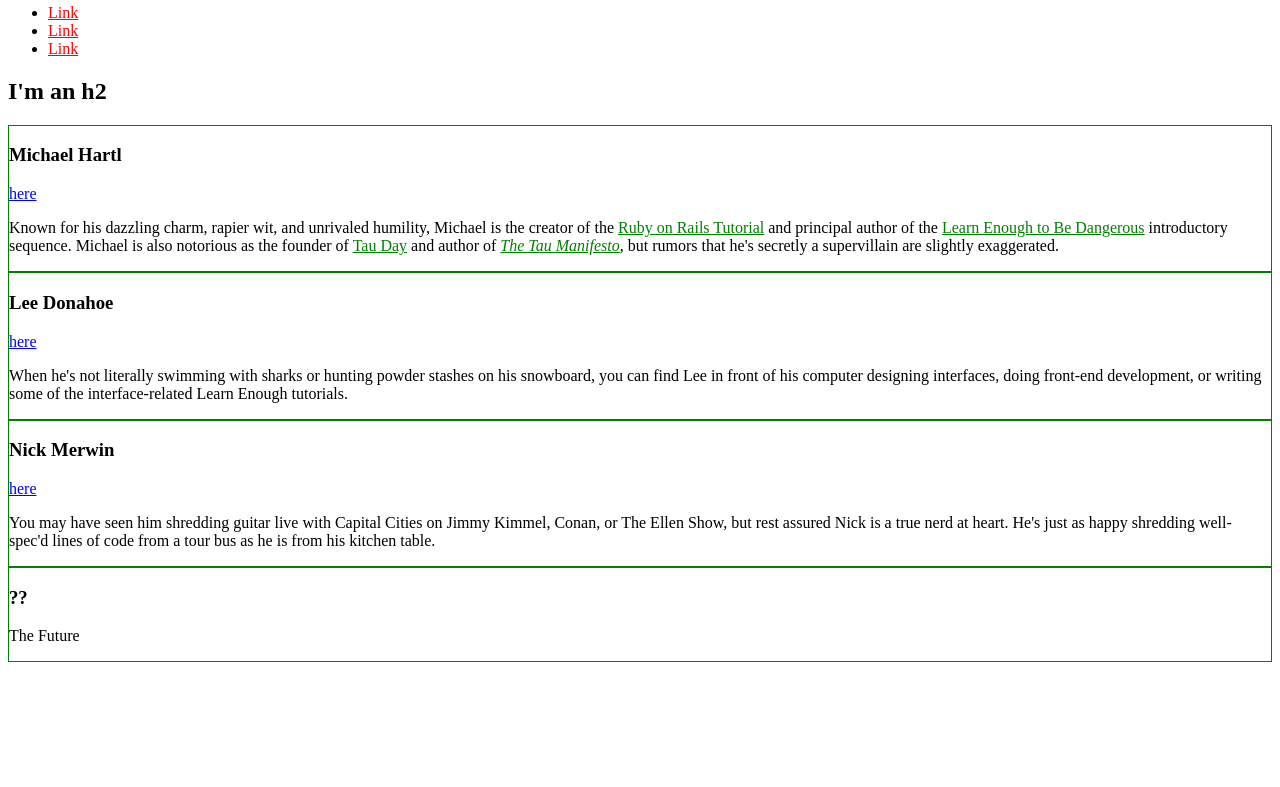
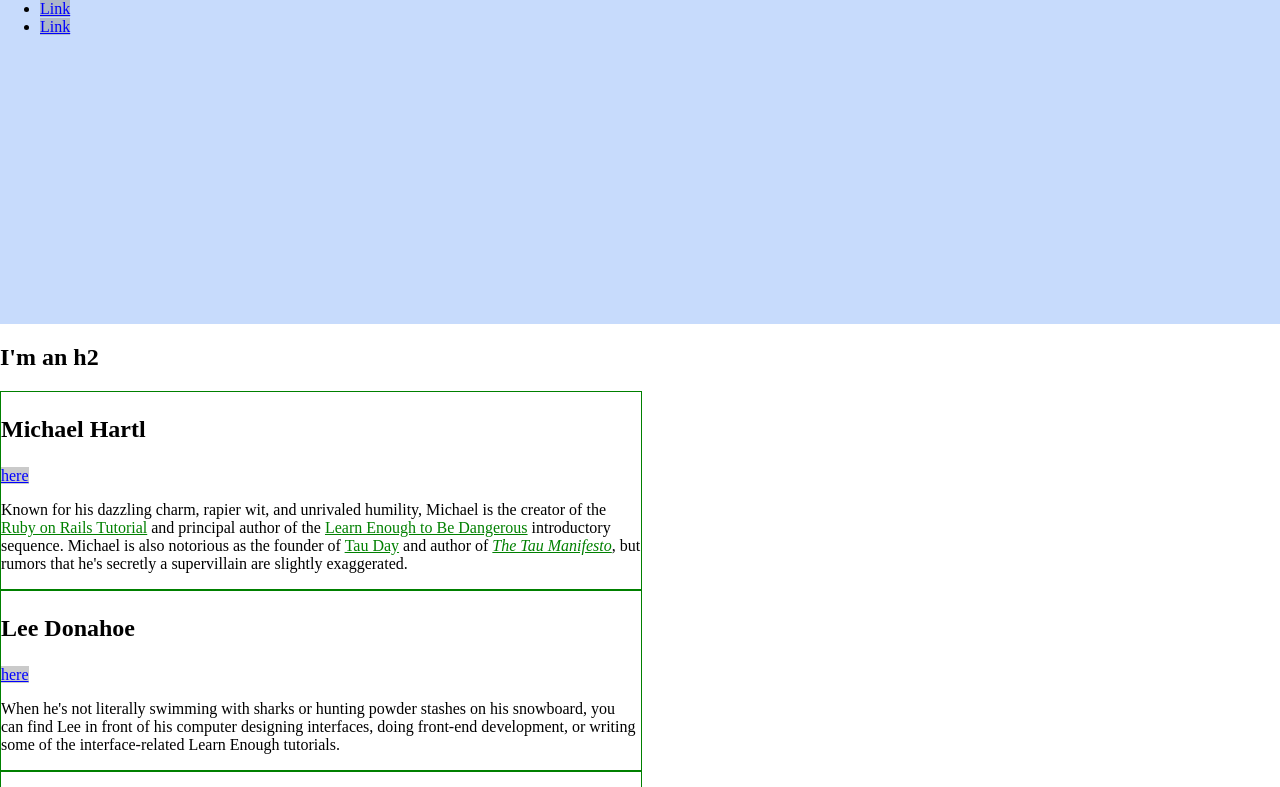
Before and after one commit to notmoff/notmoff.github.io, a plain HTML site: page index.html in a window 1280 px wide. Shown: the part 76-863 px from the top of the page. Before the commit the page ends 800 px from the top, so only its background shows below. Drawn offline with Linux system fonts and the light colour scheme.

Commit message:
3章終了

```diff
--- a/index.html
+++ b/index.html
@@ -5,16 +5,40 @@
     <meta charset="utf-8">
     <style>
       /* グローバルスタイル */
+      html, body {
+        margin: 0;
+        padding: 0;
+      }
+      h1 {
+        margin-top: 0;
+      }
       a {
         color: red;
       }
 
+      /* ヒーロースタイル */
+      .full-hero {
+        background-color: #c7dbfc;
+        height: 50vh;
+      }
+
       /* バイオグラフィースタイル */
+      .bio-wrapper {
+        font-size: 24px;
+      }
       div.bio-box {
         border: 1px solid green;
       }
       .bio-box {
         border: 1px solid black;
+        font-size: 1rem;
+        width: 50%;
+      }
+      .bio-box h3 {
+        font-size: 1.5em;
+      }
+      .bio-copy {
+        font-size: 1em;
       }
       .bio-copy a {
         color: green;
@@ -22,24 +46,28 @@
 
       /* snsスタイル */
       .social-link {
-        color: blue;
+        background-color: rgba(150, 150, 150, .5);
+        color: rgba(0, 0, 255);
       }
     </style>
   </head>
   <body>
-    <h1 class="social-link">I'm an h1</h1>
+    <div class="full-hero hero-home">
+      <h1>I'm an h1</h1>
       <ul>
         <li>
-        <a href="https://example.com/">Link</a>
+          <a href="https://example.com/" class="social-link">Link</a>
         </li>
         <li>
-        <a href="https://example.com/">Link</a>
+          <a href="https://example.com/" class="social-link">Link</a>
         </li>
         <li>
-        <a href="https://example.com/">Link</a>
+          <a href="https://example.com/" class="social-link">Link</a>
         </li>
       </ul>
+    </div>
     <h2>I'm an h2</h2>
+    <div class="bio-wrapper">
       <div class="bio-box">
         <h3>Michael Hartl</h3>
         <a href="https://twitter.com/mhartl" class="social-link">here</a>
@@ -91,5 +119,6 @@
           </p>
         </div>
       </div>
+    </div>
   </body>
 </html>
```
Lines whose indentation alone changed are shown as unchanged.
